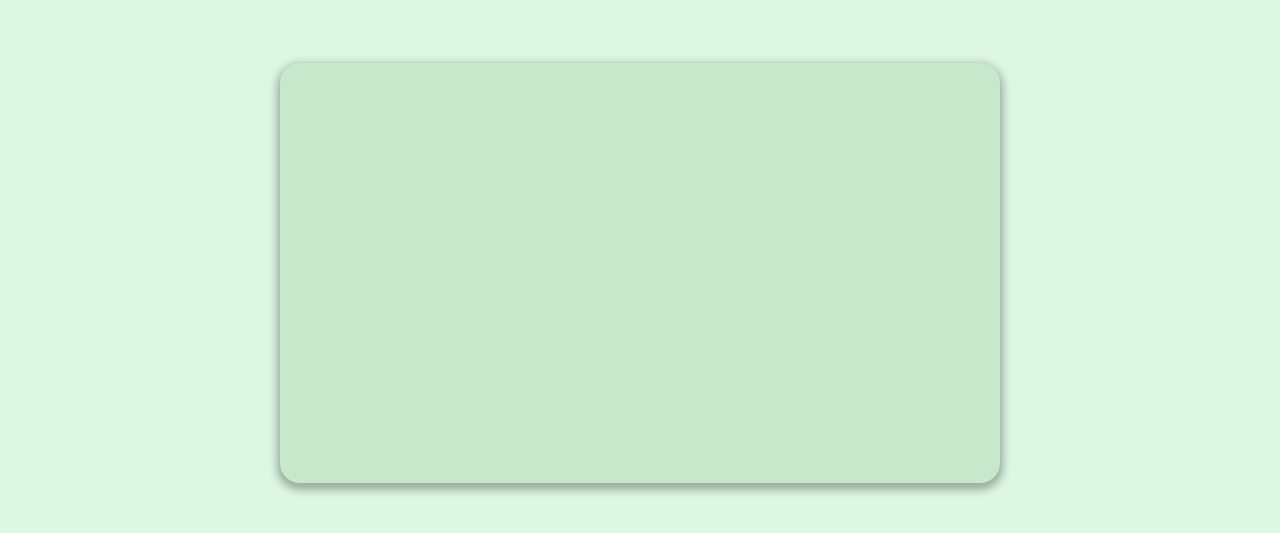
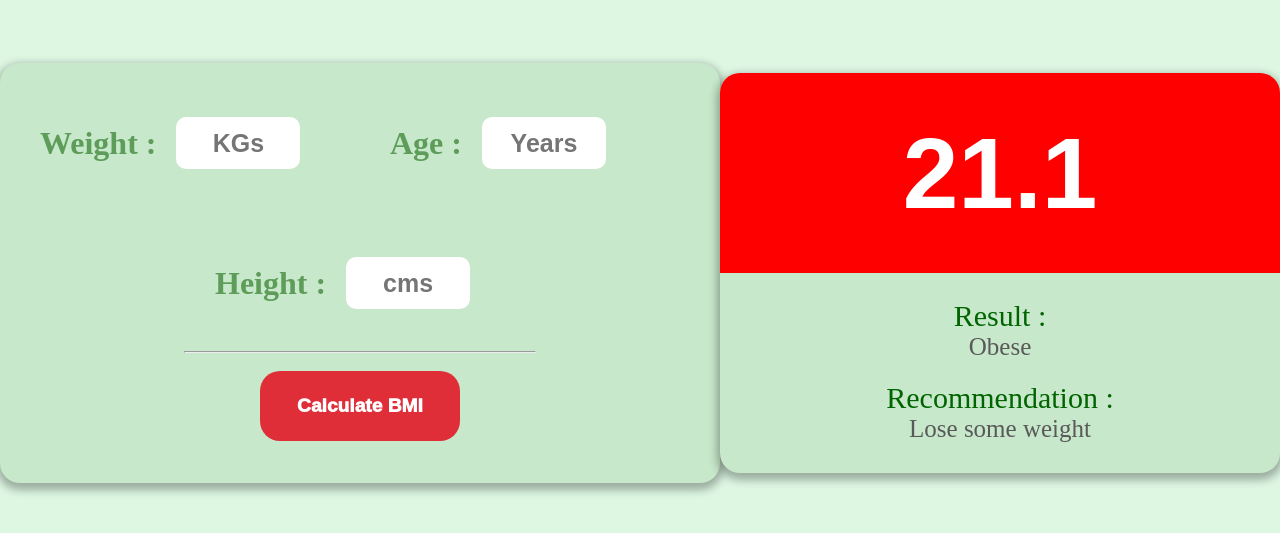
Before and after one commit to DumbestSoul/OBOMI, a React (Vite) app: page / in a window 1280 px wide. Shown: the part 127-660 px from the top of the page. Built offline with nearby package versions, Linux system fonts and the light colour scheme.

Commit message:
Main2 component desgined

```diff
--- a/components/Main2.jsx
+++ b/components/Main2.jsx
@@ -1,10 +1,26 @@
 import React from "react";
 import '../styles/main2.css';
+
+function TextResult(props){
+    return (
+        <div className="textresult">
+            <div className="mtext">{props.maintext}</div>
+            <div className="restext">{props.resulttext}</div>
+        </div>
+    )
+}
 
 
 export default function Main2(){
     return (
         <div className="main2">
+            <div className="upper">
+                <h1 className="bmi">21.1</h1>
+            </div>
+            <div className="lower">
+                <TextResult maintext="Result : " resulttext="Obese" />
+                <TextResult maintext="Recommendation : " resulttext="Lose some weight" />
+            </div>
         </div>
     );
 }
--- a/styles/main1.css
+++ b/styles/main1.css
@@ -1,5 +1,4 @@
 .main1{
-    display : none;
     width: 700px;
     height: 400px;
     padding : 10px;
--- a/styles/main2.css
+++ b/styles/main2.css
@@ -1,9 +1,48 @@
 .main2{
     width: 700px;
     height: 400px;
-    padding : 10px;
     border: none;
     border-radius: 20px;
     box-shadow: 0px 4px 8px 3px rgba(0, 0, 0, 0.3);
     background-color:#C7E8CA;
 }
+
+.main2 .upper{
+    display: flex;
+    justify-content: center;
+    align-items: center;
+    height: 50%;
+    border-radius: 20px 20px 0 0;
+    background: red;
+}
+
+.main2 .upper .bmi{
+    font-family: Arial, Helvetica, sans-serif;
+    color: white;
+    font-size: 100px;
+}
+
+.main2 .lower{
+    display: flex;
+    flex-direction: column;
+    align-items: center;
+    margin: 1em;
+}
+
+.textresult{
+    margin: 10px;
+    display: flex;
+    flex-direction: column;
+    justify-content: space-evenly;
+    align-items: center;
+}
+
+.textresult .mtext{
+    font-size: 30px;
+    color: darkgreen;
+}
+
+.textresult .restext{
+    font-size: 25px;
+    color: #595959;
+}
```
